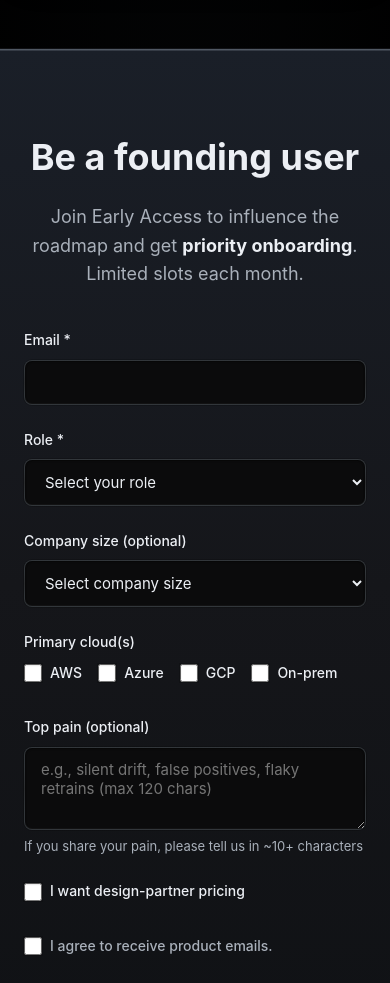
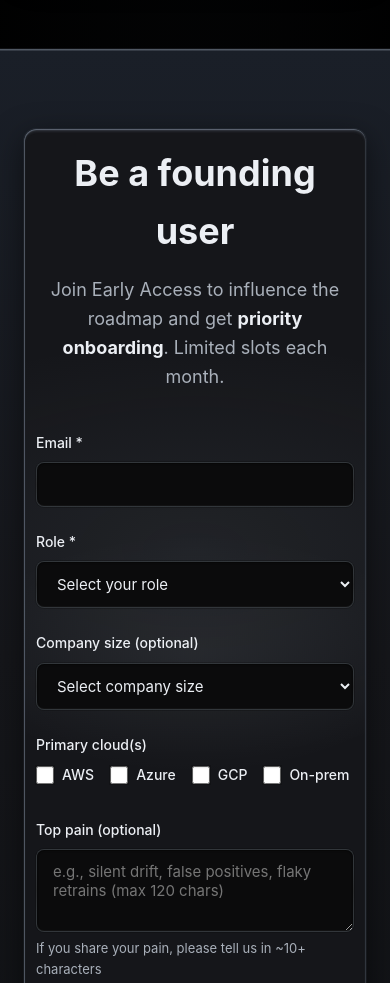
Before and after one commit to DeepExtrema/deepline-website, a plain HTML site: page index.html in a window 390 px wide. Shown: the part 8380-9363 px from the top of the page. Drawn offline with Linux system fonts and the light colour scheme.

```diff
--- a/index.html
+++ b/index.html
@@ -236,6 +236,7 @@
 
     <section class="early-access" id="early-access">
         <div class="container">
+            <div class="form-card">
                 <div class="form-container">
                     <h2 class="form-title">Be a founding user</h2>
                     <p class="form-subtitle">Join Early Access to influence the roadmap and get <strong>priority onboarding</strong>. Limited slots each month.</p>
@@ -312,6 +313,7 @@
                     </div>
                 </div>
             </div>
+        </div>
     </section>
 
     <footer class="footer">
--- a/styles.css
+++ b/styles.css
@@ -771,8 +771,77 @@
 }
 
 .form-container {
-    max-width: 600px;
+    position: relative;
+    z-index: 1;
+}
+
+.form-card {
+    background: var(--bg-surface);
+    padding: 24px;
+    border-radius: 20px;
+    max-width: 650px;
     margin: 0 auto;
+    box-shadow:
+        /* Strong gunmetal inner highlight */
+        inset 0 0 0 1px rgba(100, 110, 125, 0.4),
+        inset 1px 1px 0 rgba(140, 150, 165, 0.3),
+        inset -1px -1px 0 rgba(0, 0, 0, 0.5),
+        /* Strong top edge reflection */
+        inset 0 2px 3px rgba(120, 130, 145, 0.35),
+        inset 0 1px 2px rgba(100, 110, 125, 0.25),
+        /* Strong top edge dark shadow */
+        inset 0 1px 2px rgba(0, 0, 0, 0.4),
+        /* Strong bottom edge shadow */
+        inset 0 -1px 2px rgba(0, 0, 0, 0.3),
+        /* Strong drop shadow */
+        0 8px 30px rgba(0, 0, 0, 0.5),
+        /* Strong outer glow */
+        0 0 0 1px rgba(80, 90, 105, 0.2);
+    background-image:
+        radial-gradient(ellipse 600px 300px at 50% 40%, rgba(166, 183, 195, 0.08), transparent 70%),
+        radial-gradient(ellipse 400px 200px at 50% 50%, rgba(221, 234, 243, 0.06), transparent 60%);
+    position: relative;
+    overflow: hidden;
+}
+
+.form-card:hover {
+    box-shadow:
+        inset 0 0 0 1px rgba(100, 110, 125, 0.4),
+        inset 1px 1px 0 rgba(120, 130, 145, 0.3),
+        inset -1px -1px 0 rgba(0, 0, 0, 0.7),
+        inset 0 2px 3px rgba(120, 130, 145, 0.3),
+        /* Strong top edge dark shadow on hover */
+        inset 0 1px 2px rgba(0, 0, 0, 0.6),
+        /* Strong bottom edge dark shadow on hover */
+        inset 0 -1px 2px rgba(0, 0, 0, 0.6),
+        0 10px 35px rgba(0, 0, 0, 0.7),
+        0 0 0 1px rgba(80, 90, 105, 0.2);
+    transition: box-shadow 0.3s ease;
+}
+
+.form-card::after {
+    content: '';
+    position: absolute;
+    top: -50%;
+    left: -50%;
+    width: 200%;
+    height: 200%;
+    background: linear-gradient(
+        45deg,
+        transparent 30%,
+        rgba(233, 241, 246, 0.03) 45%,
+        rgba(255, 255, 255, 0.08) 50%,
+        rgba(233, 241, 246, 0.03) 55%,
+        transparent 70%
+    );
+    opacity: 0;
+    pointer-events: none;
+    transition: opacity 0.3s ease;
+}
+
+.form-card:hover::after {
+    opacity: 1;
+    animation: metallic-shimmer 2s ease-in-out infinite;
 }
 
 .form-title {
@@ -1016,3 +1085,19 @@
 html {
     scroll-behavior: smooth;
 }
+
+/* Form card responsive adjustments */
+@media (max-width: 768px) {
+    .form-card {
+        padding: 20px 16px;
+        border-radius: 16px;
+        max-width: 100%;
+    }
+}
+
+@media (max-width: 640px) {
+    .form-card {
+        padding: 16px 12px;
+        border-radius: 12px;
+    }
+}
```
Lines whose indentation alone changed are shown as unchanged.
